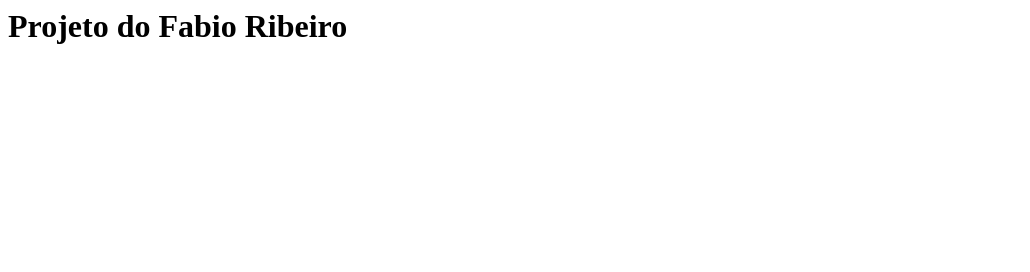
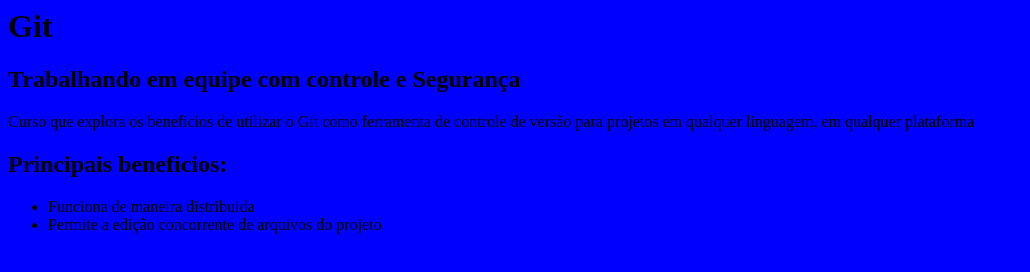
Before and after one commit to fabiosimon/curso, a plain HTML site: page index.html in a window 1280 px wide. Shown: the whole page, without its empty margins (0-1030 px from the left). Drawn offline with Linux system fonts and the light colour scheme.

Commit message:
Inicio do Design

```diff
--- /dev/null
+++ b/estilo.css
@@ -0,0 +1,3 @@
+body {
+    background-color: blue;
+}
--- a/index.html
+++ b/index.html
@@ -1,8 +1,21 @@
 <html>
     <head>
+        <link rel="stylesheet" href="estilo.css">
     </head>
 
     <body>
-        <h1>Projeto do Fabio Ribeiro</h1>
+        <h1>Git</h1>
+        <h2>Trabalhando em equipe com controle e Segurança</h2>
+
+        <p>Curso que explora os beneficios de utilizar o Git como ferramenta de controle de versão para projetos em qualquer linguagem, em qualquer plataforma
+        </p>
+
+        <h2>Principais beneficios:</h2>
+
+        <ul>
+            <li>Funciona de maneira distribuida</li>
+            <li>Permite a edição concorrente de arquivos do projeto</li>
+
+        </ul>
     </body>
 </html>
```
